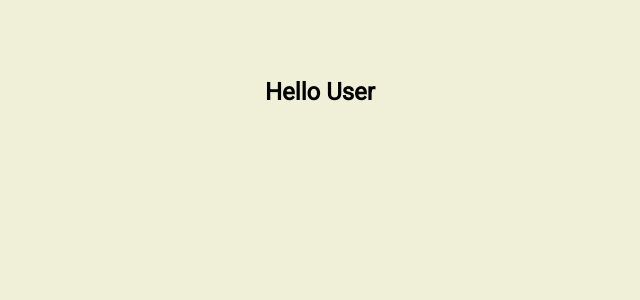
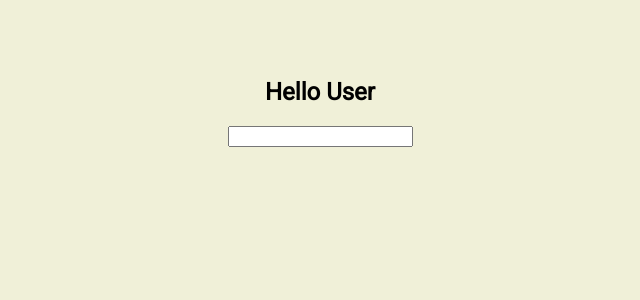
Before and after one commit to Balkanskiy/hooks-examples, a React (Create React App) app: page / in a window 1280 px wide. Shown: the top 300 px of the page, without its empty margins (320-960 px from the left). Built offline with nearby package versions, Linux system fonts and the light colour scheme.

Commit message:
Add form in statefull component

```diff
--- /dev/null
+++ b/src/Greeting-stateless.jsx
@@ -0,0 +1,5 @@
+import React from "react";
+
+export default function Greeting(props) {
+  return <h2>Hello {props.name}</h2>;
+}
--- a/src/Greeting.jsx
+++ b/src/Greeting.jsx
@@ -1,5 +1,16 @@
 import React from "react";
 
-export default function IncidentDescription(props) {
-  return <h2>Hello {props.name}</h2>;
+class Greeting extends React.Component {
+  state = { name: "" };
+
+  render() {
+    return (
+      <form>
+        <h2>Hello {this.props.name}</h2>
+        <input type="text" name="name" />
+      </form>
+    );
+  }
 }
+
+export default Greeting;
```
